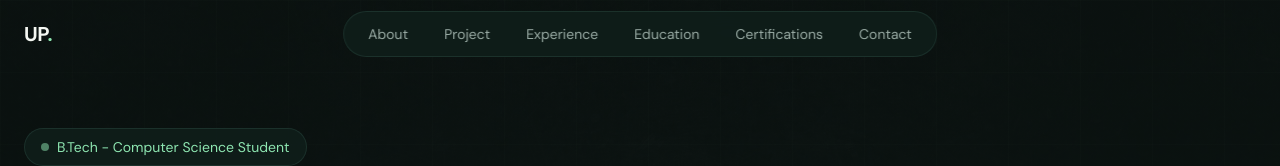
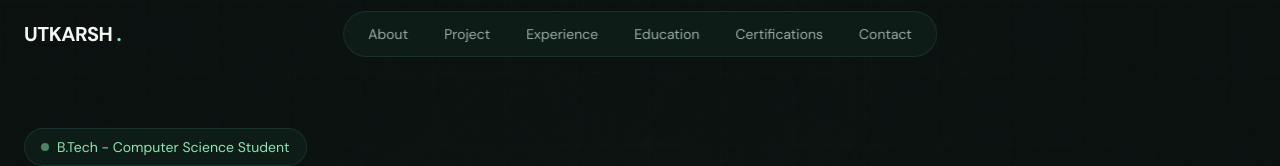
Before and after one commit to UtkarshPandey13tech/Personal-Portfolio, a React (Vite) app: page / in a window 1280 px wide. Shown: the top 166 px of the page. Built offline with nearby package versions, Linux system fonts and the light colour scheme.

Commit message:
Additional Changes

```diff
--- a/src/layout/Navbar.jsx
+++ b/src/layout/Navbar.jsx
@@ -34,9 +34,9 @@ export const Navbar = () => {
   } z-50`}
 >
         <nav className="container mx-auto px-6 flex items-center justify-between relative">
-            <a href="#"
+            <a href="https://kesvex.github.io/"
             className="text-xl font-bold tracking-tight hover:text-primary transition-colors">
-                UP<span className="text-primary">.</span>
+                UTKARSH <span className="text-primary">.</span>
             </a>
             {/* desktop nav */}
             <div className="hidden md:flex items-center gap-1 absolute left-1/2 -translate-x-1/2">
```
